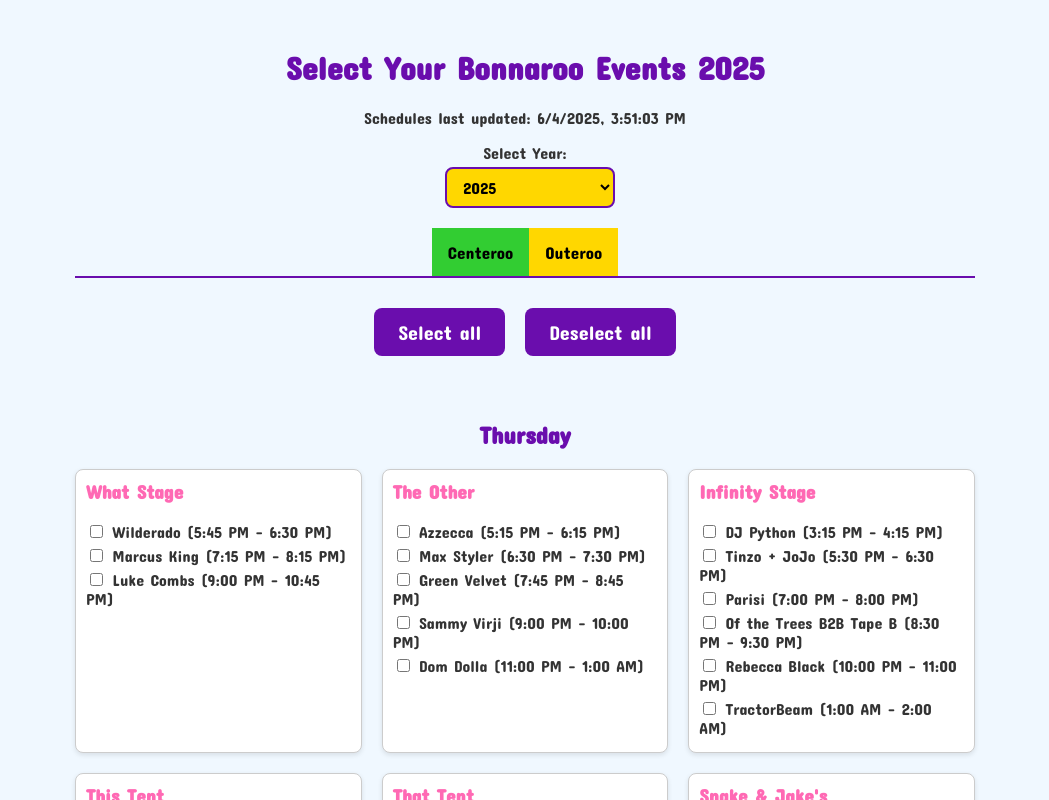
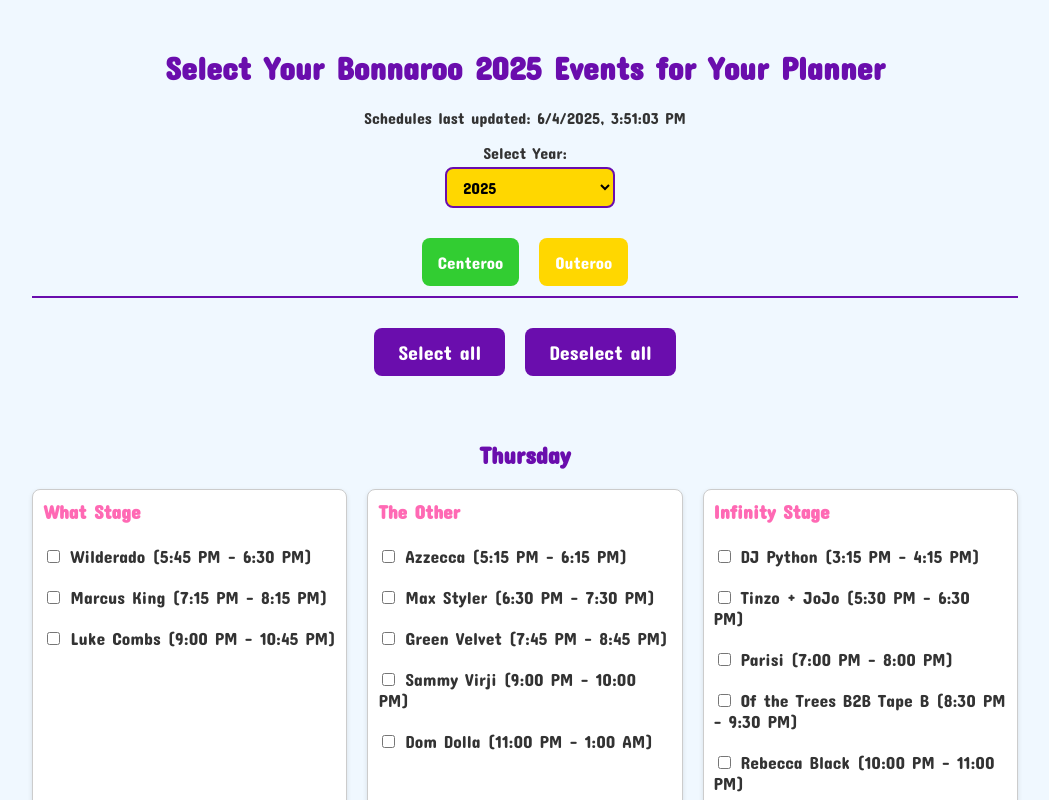
Before and after one commit to CU-Jon/BonnarooPlanner-Static, a React (Create React App) app: page / in a window 1280 px wide. Shown: the top 800 px of the page, without its empty margins (115-1164 px from the left). Built offline with nearby package versions, Linux system fonts and the light colour scheme.

Commit message:
Fix console warnings, PDF table, and CSS

```diff
--- a/public/assets/style.css
+++ b/public/assets/style.css
@@ -95,7 +95,7 @@
     white-space: nowrap;
     overflow: hidden;
 }
-button[type='submit'], button#printButton, button#pdfButton, a#startOver, button#icsButton, button[type='button'] {
+button, a#startOver{
     background-color: #6A0DAD;
     color: white;
     font-family: 'Concert One', cursive;
@@ -112,20 +112,15 @@
     background-color: #FF69B4;
     transform: scale(1.05);
 }
+.locations-grid label {
+    margin: 12px 0;
+    padding: 4px 0;
+    font-size: 1.1em; /* Optional: make text a bit larger */
+}
 .plannerType {
     margin-top:40px;
     text-decoration: underline;
     font-weight: bold;
-}
-#startOver {
-    display: block;
-    max-width: 6em;
-    justify-self: center;
-}
-#icsButton {
-    display: block;
-    max-width: 15em;
-    justify-self: center;
 }
 @media print {
     #printButton, #pdfButton, #startOver, #icsButton, button[type='button'] {
--- a/src/components/PlannerView.js
+++ b/src/components/PlannerView.js
@@ -146,6 +146,8 @@
       const firstPage = doc.internal.getNumberOfPages();
       doc.autoTable({
         html: table,
+        pageBreak: 'auto',
+        rowPageBreak: 'avoid',
         startY: 70,
         margin: { top: 70 },
         theme: 'grid',
--- a/src/config.js
+++ b/src/config.js
@@ -18,7 +18,7 @@
 // -------------------------------------------------
 // On‐screen builder heading (we’ll inject “ 2025” when year is set)
 // -------------------------------------------------
-export const BUILDER_TITLE_TEMPLATE = 'Select Your Bonnaroo Events{yearPart}';
+export const BUILDER_TITLE_TEMPLATE = 'Select Your Bonnaroo{yearPart} Events for Your Planner';
 
 // -------------------------------------------------
 // Fallback window/title before React loads (index.html’s <title> shows briefly)
@@ -34,12 +34,12 @@
 export const HTML_TITLE_TEMPLATE = 'Bonnaroo Planner - {year}{tabPart}';
 
 // -------------------------------------------------
-// On‐screen planner heading (unchanged from before)
+// On‐screen planner heading
 // -------------------------------------------------
 export const APP_TITLE_PLANNER = 'Your Bonnaroo {year} Planner - {tab}';
 
 // -------------------------------------------------
-// Filename templates (unchanged)
+// Filename templates
 // -------------------------------------------------
 export const PDF_FILENAME_TEMPLATE = 'Bonnaroo_{year}_Planner_{tab}.pdf';
 export const ICS_FILENAME_TEMPLATE = 'Bonnaroo_{year}_Planner_{tab}.ics';
@@ -48,4 +48,4 @@
 // -------------------------------------------------
 // Toggle showing/hiding the “Print” button in PlannerView
 // -------------------------------------------------
-export const SHOW_PRINT_BUTTON = true;
+export const SHOW_PRINT_BUTTON = false;
--- a/src/index.js
+++ b/src/index.js
@@ -1,4 +1,14 @@
 // src/index.js
+
+// -------------------------------------------------------------
+// Unregister any existing service workers (to silence a console warning)
+// -------------------------------------------------------------
+if ('serviceWorker' in navigator) {
+  navigator.serviceWorker.getRegistrations().then((regs) => {
+    regs.forEach((reg) => reg.unregister());
+  });
+}
+
 import React from 'react';
 import ReactDOM from 'react-dom/client';
 import App from './App';
```
